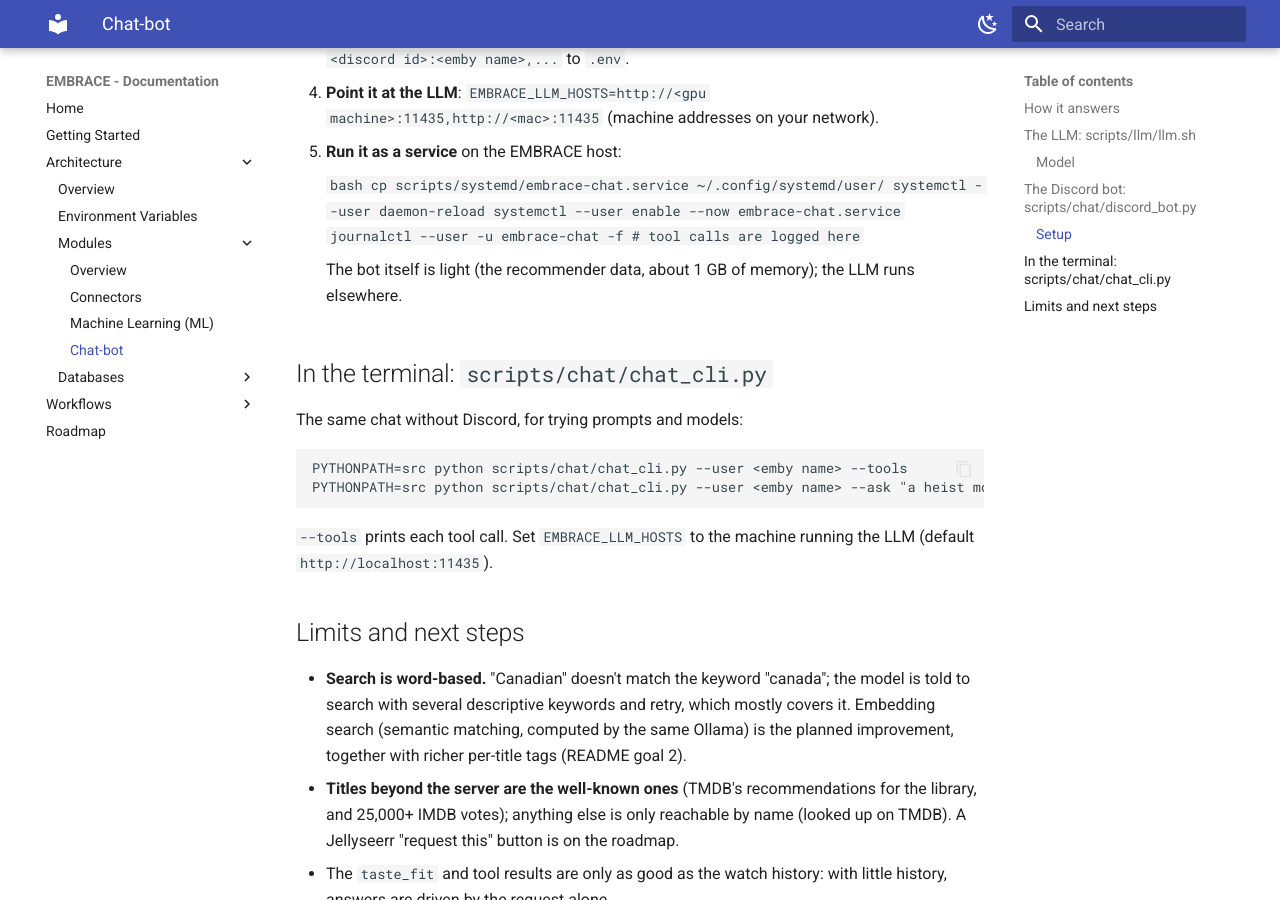
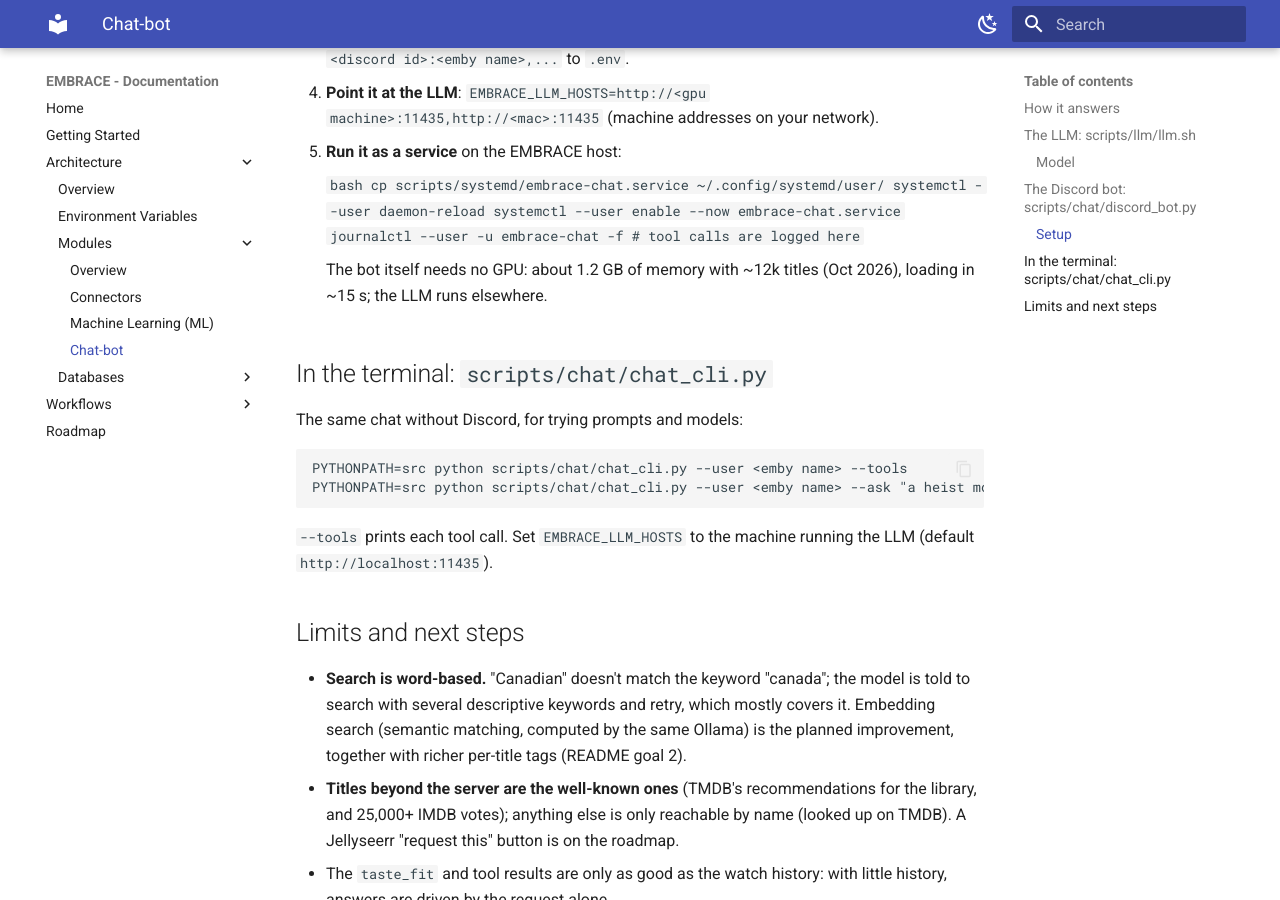
Before and after one commit to bgrando24/EMBRACE, an MkDocs documentation site: the page built from docs/modules/chat.md, in a window 1280 px wide and 900 px high, scrolled down 3475 px. Built offline with MkDocs 1.6.1 and Material for MkDocs 9.7.7, drawn with Linux system fonts in a browser that asks for light colours.

Commit message:
Docs: chat-bot memory measured with ~12k titles
Claude-Session: https://claude.ai/code/session_01HEWGHEC19UTvfiVSiDWoX9

````diff
--- a/docs/modules/chat.md
+++ b/docs/modules/chat.md
@@ -123,7 +123,7 @@ Discord ID and asked to get linked, and nothing about the library or anyone's hi
     journalctl --user -u embrace-chat -f     # tool calls are logged here
     ```
 
-    The bot itself is light (the recommender data, about 1 GB of memory); the LLM runs elsewhere.
+    The bot itself needs no GPU: about 1.2 GB of memory with ~12k titles (Oct 2026), loading in ~15 s; the LLM runs elsewhere.
 
 ## In the terminal: `scripts/chat/chat_cli.py`
 
````
